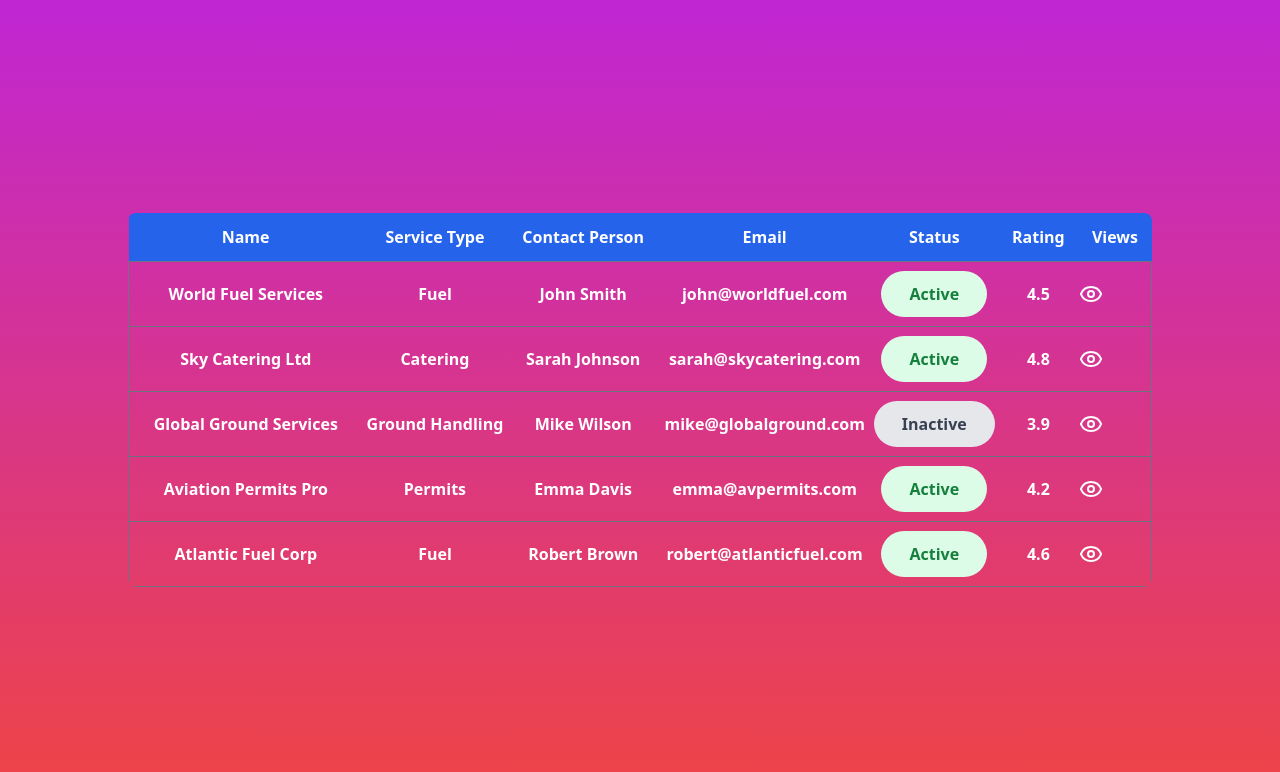
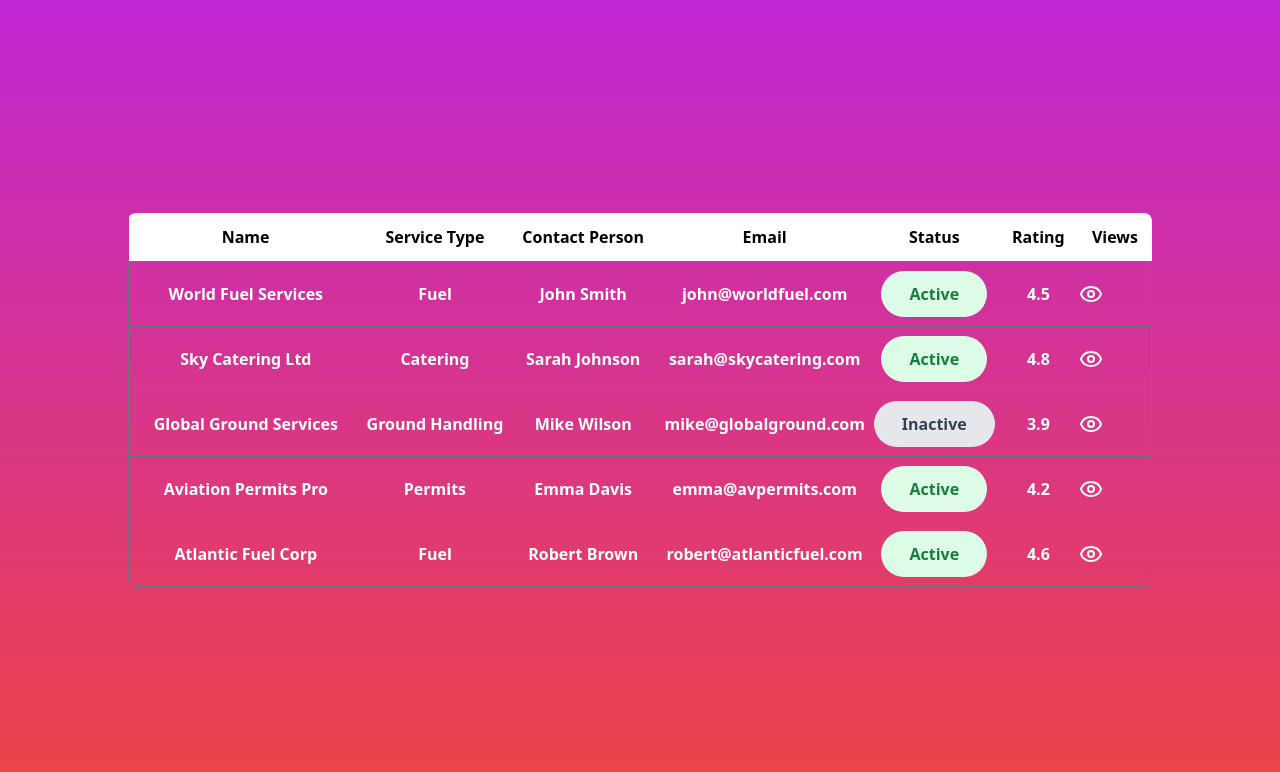
Before and after one commit to TanmayVidhate/VendorManagement, a React (Vite) app: page / in a window 1280 px wide. Shown: the top 772 px of the page. Built offline with nearby package versions, Linux system fonts and the light colour scheme.

Commit message:
add color

```diff
--- a/src/Components/VendorList.jsx
+++ b/src/Components/VendorList.jsx
@@ -13,7 +13,7 @@ function VendorList() {
                 <div className='h-full flex justify-center items-center  '>
 
                     <table className="w-4/5 rounded-lg overflow-hidden text-white  border-white font-bold">
-                        <thead className="bg-blue-600 text-white">
+                        <thead className="bg-white text-black">
                             <tr>
                                 {
                                     tableHeadings.map((tableHeading, i) => {
```
